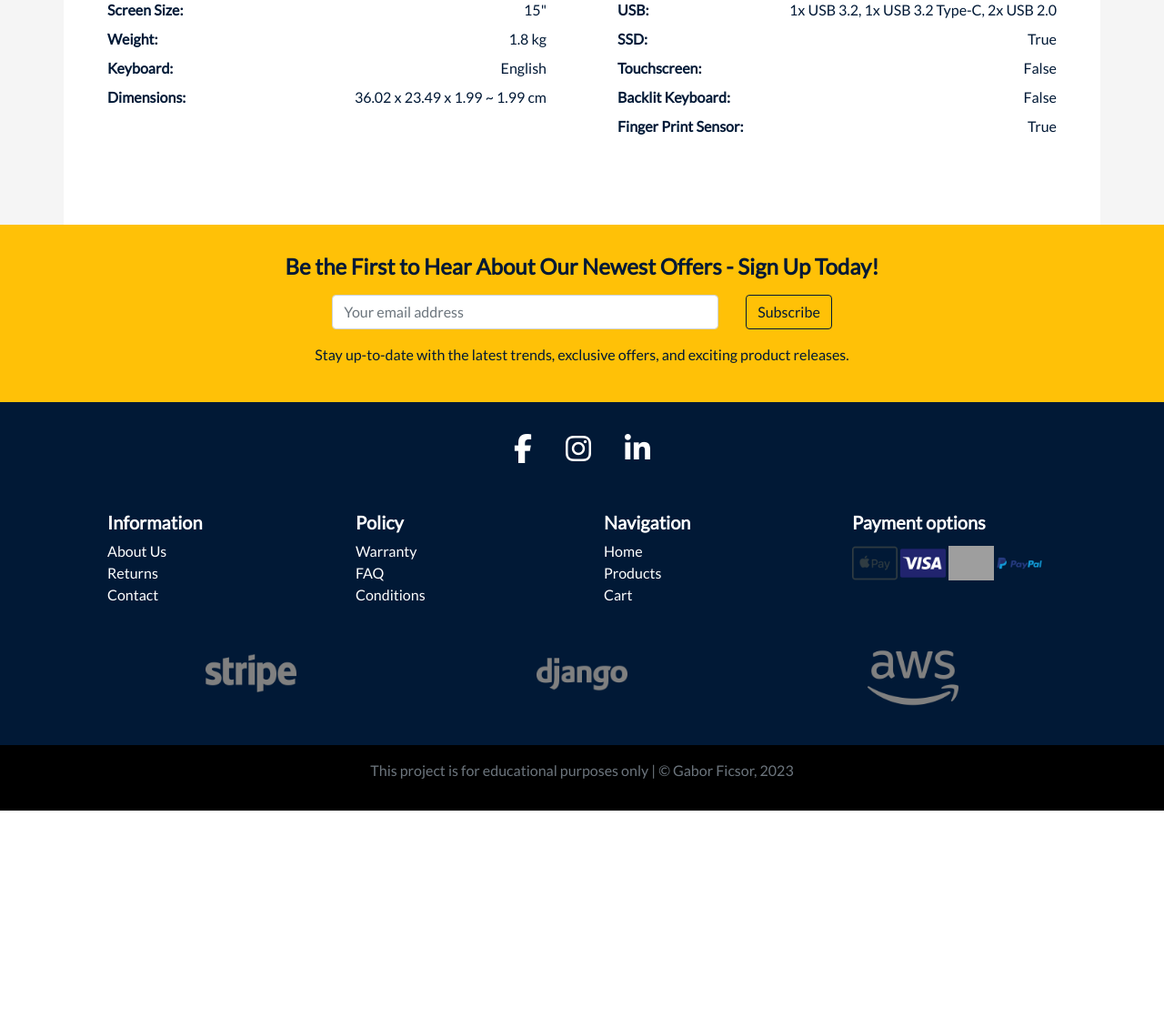
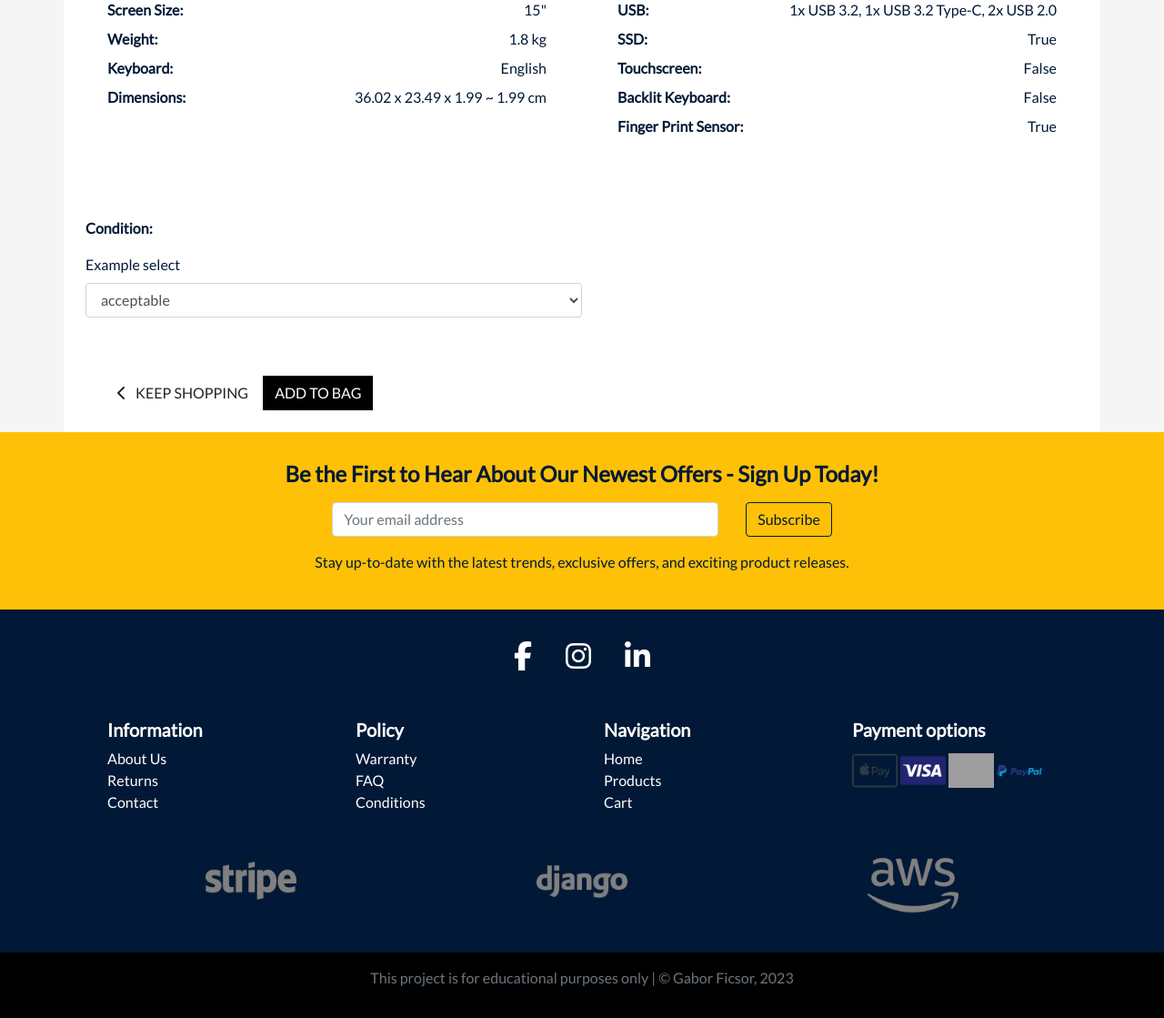
Before and after one commit to GaborFicsor/techcycle, a Django app: page /products/laptops/1 in a window 1280 px wide. Shown: the part 1002-2121 px from the top of the page at 91% size. Before the commit the page ends 1893 px from the top, so only its background shows below. Run offline with Django 3.2, Linux system fonts and the light colour scheme; data comes from the database, SQL or seed files in the repository; data that the repository does not hold is empty; parts of the project's set-up code (start-up, migrations or seed data) failed here and were passed over; some libraries are stand-ins or nearby versions; grey boxes are pictures that could not be loaded.

Commit message:
Add add to bag functionality

```diff
--- a/bag/urls.py
+++ b/bag/urls.py
@@ -2,5 +2,6 @@ from django.urls import path
 from . import views
 
 urlpatterns = [
-    path('', views.view_bag, name='view_bag')
+    path('', views.view_bag, name='view_bag'),
+    path('add/<item_id>/', views.add_to_bag, name='add_to_bag'),
 ]
--- a/products/templates/laptops/laptop_detail.html
+++ b/products/templates/laptops/laptop_detail.html
@@ -164,7 +164,35 @@
                 </div>
             </div>
         </div>
+        <form class="form" action="{% url 'add_to_bag' laptop.id %}" method="POST">
+            {% csrf_token %}
+            <div class="form-row">
+                <div class="col-12">
+                    <p class="mt-3"><strong>Condition:</strong></p>
+                    <div class="form-group w-50">
+                            <label for="exampleFormControlSelect1">Example select</label>
+                            <select class="form-control" id="exampleFormControlSelect1" name="condition" data-item_id="{{ laptop.id }}" id="id_qty_{{ laptop.id }}">
+                              <option>acceptable</option>
+                              <option>good</option>
+                              <option>excellent</option>
+                            </select>
+                            </select>
+                        </div>
+                    </div>
+                </div>
 
+                <div class="col-12">
+                    <a href="{% url 'products' %}" class="btn btn-outline-black rounded-0 mt-5">
+                        <span class="icon">
+                            <i class="fas fa-chevron-left"></i>
+                        </span>
+                        <span class="text-uppercase">Keep Shopping</span>
+                    </a>
+                    <input type="submit" class="btn btn-black rounded-0 text-uppercase mt-5" value="Add to Bag">
+                </div>
+                <input type="hidden" name="redirect_url" value="{{ request.path }}">
+            </div>
+        </form>
     </div>
 </section>
 {% endblock %}
```
Also changed, not shown: bag/views.py (+14 -1 lines).
